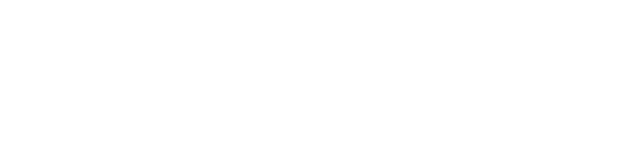
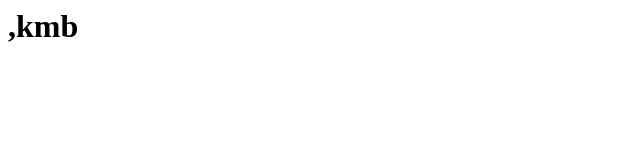
Before and after one commit to staten-island-tech/intro-to-flexbox-yanyinnicolewu, a plain HTML site: page index.html in a window 1280 px wide. Shown: the whole page, without its empty margins (0-640 px from the left). Drawn offline with Linux system fonts and the light colour scheme.

Commit message:
Update index.html

```diff
--- a/index.html
+++ b/index.html
@@ -6,6 +6,6 @@
 </head>
 <body>
     <div class="Mom">
-        <h1></h1>
+        <h1>,kmb  </h1>
 </body>
 </html>
```
